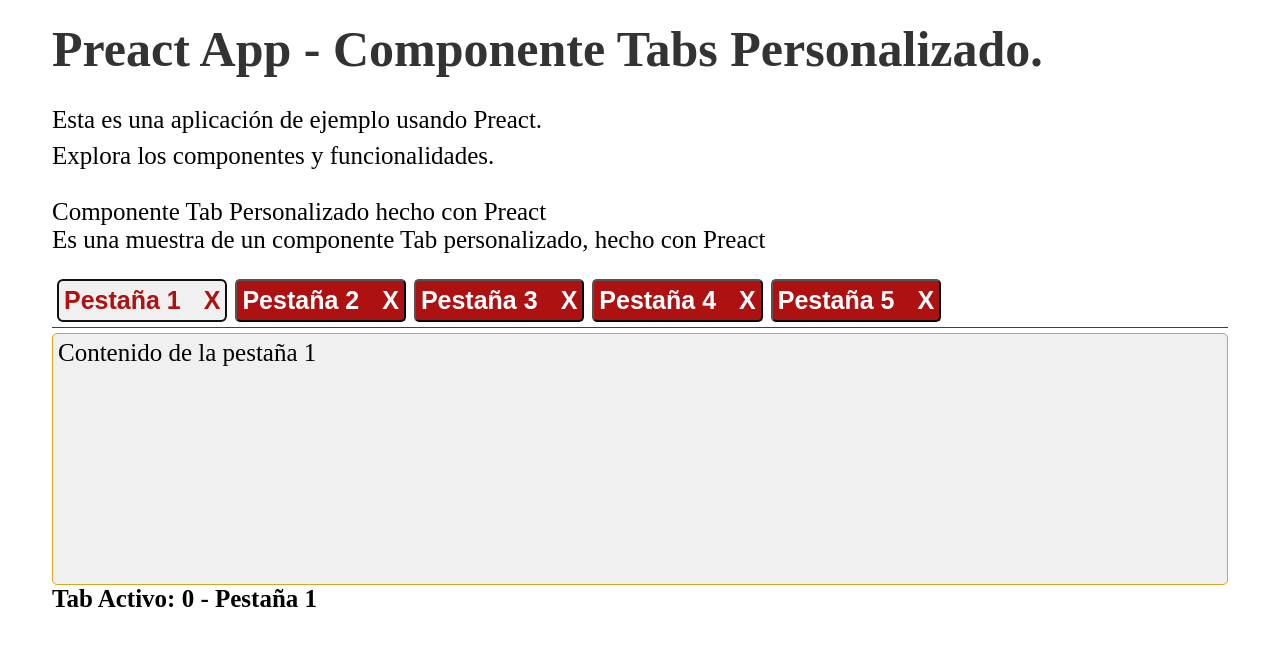
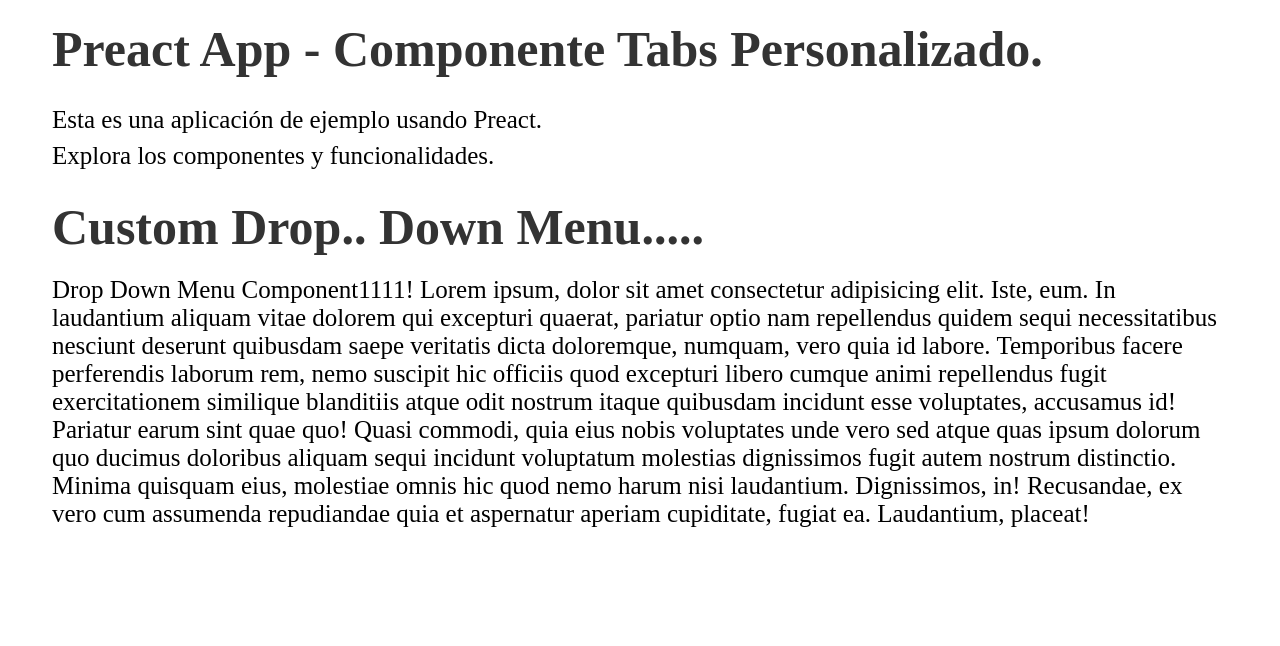
Before and after one commit to Javieravv/ejercicios-preactjs, a Preact app in the folder App1-Preact/: page / in a window 1280 px wide. Shown: the top 646 px of the page. Built offline with nearby package versions, Linux system fonts and the light colour scheme.

Commit message:
Arreglo de dependencia de Vite

```diff
--- a/App1-Preact/package.json
+++ b/App1-Preact/package.json
@@ -15,6 +15,6 @@
   "devDependencies": {
     "@preact/preset-vite": "^2.10.1",
     "typescript": "~5.8.3",
-    "vite": "^6.3.5"
+    "vite": "^5.3.5"
   }
 }
--- /dev/null
+++ b/App1-Preact/src/CustomDropDown.tsx
@@ -0,0 +1,12 @@
+import { Dropdownmenu } from "./components/DropDownMenu"
+
+export const CustomDropDown = () => {
+    return (
+        <>
+            <h1>Custom Drop.. Down Menu.....</h1>
+            <Dropdownmenu />
+        </>
+    )
+}
+
+// export default CustomDropDown
--- a/App1-Preact/src/app.tsx
+++ b/App1-Preact/src/app.tsx
@@ -1,5 +1,5 @@
+import { CustomDropDown } from './CustomDropDown'
 import './app.css'
-import CustomTabs from './CustomTabs'
 
 export function App() {
    return (
@@ -9,7 +9,7 @@
             <p>Esta es una aplicación de ejemplo usando Preact.</p>
             <p>Explora los componentes y funcionalidades.</p>
          </section>
-         <CustomTabs />
+         <CustomDropDown />
 
       </>
    )
--- /dev/null
+++ b/App1-Preact/src/components/DropDownMenu.tsx
@@ -0,0 +1,11 @@
+
+export const Dropdownmenu = () => {
+  return (
+    <div>
+      Drop Down Menu Component1111!
+      Lorem ipsum, dolor sit amet consectetur adipisicing elit. Iste, eum. In laudantium aliquam vitae dolorem qui excepturi quaerat, pariatur optio nam repellendus quidem sequi necessitatibus nesciunt deserunt quibusdam saepe veritatis dicta doloremque, numquam, vero quia id labore. Temporibus facere perferendis laborum rem, nemo suscipit hic officiis quod excepturi libero cumque animi repellendus fugit exercitationem similique blanditiis atque odit nostrum itaque quibusdam incidunt esse voluptates, accusamus id! Pariatur earum sint quae quo! Quasi commodi, quia eius nobis voluptates unde vero sed atque quas ipsum dolorum quo ducimus doloribus aliquam sequi incidunt voluptatum molestias dignissimos fugit autem nostrum distinctio. Minima quisquam eius, molestiae omnis hic quod nemo harum nisi laudantium. Dignissimos, in! Recusandae, ex vero cum assumenda repudiandae quia et aspernatur aperiam cupiditate, fugiat ea. Laudantium, placeat!
+    </div>
+  )
+}
+
+// export default Dropdownmenu
--- a/App1-Preact/src/main.tsx
+++ b/App1-Preact/src/main.tsx
@@ -1,5 +1,5 @@
 import { render } from 'preact'
+import { App } from './app.tsx'
 import './index.css'
-import { App } from './app.tsx'
 
 render(<App />, document.getElementById('app')!)
--- a/App1-Preact/tsconfig.app.json
+++ b/App1-Preact/tsconfig.app.json
@@ -24,7 +24,7 @@
     "strict": true,
     "noUnusedLocals": true,
     "noUnusedParameters": true,
-    "erasableSyntaxOnly": true,
+    // "erasableSyntaxOnly": true,
     "noFallthroughCasesInSwitch": true,
     "noUncheckedSideEffectImports": true
   },
--- a/App1-Preact/tsconfig.node.json
+++ b/App1-Preact/tsconfig.node.json
@@ -17,7 +17,7 @@
     "strict": true,
     "noUnusedLocals": true,
     "noUnusedParameters": true,
-    "erasableSyntaxOnly": true,
+    // "erasableSyntaxOnly": true,
     "noFallthroughCasesInSwitch": true,
     "noUncheckedSideEffectImports": true
   },
```
Also changed, not shown: 1 other file (tests, documents, lock files or other folders).
